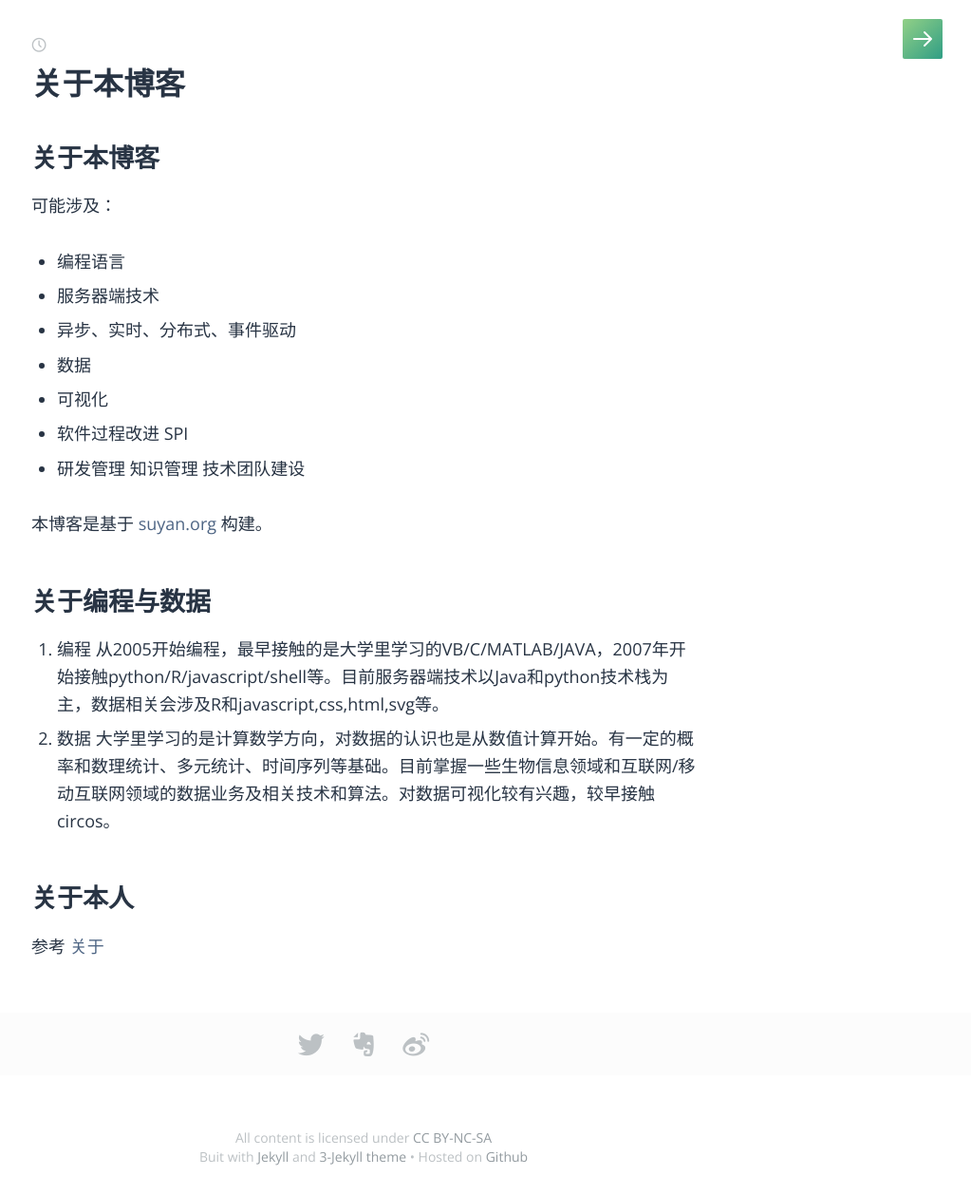
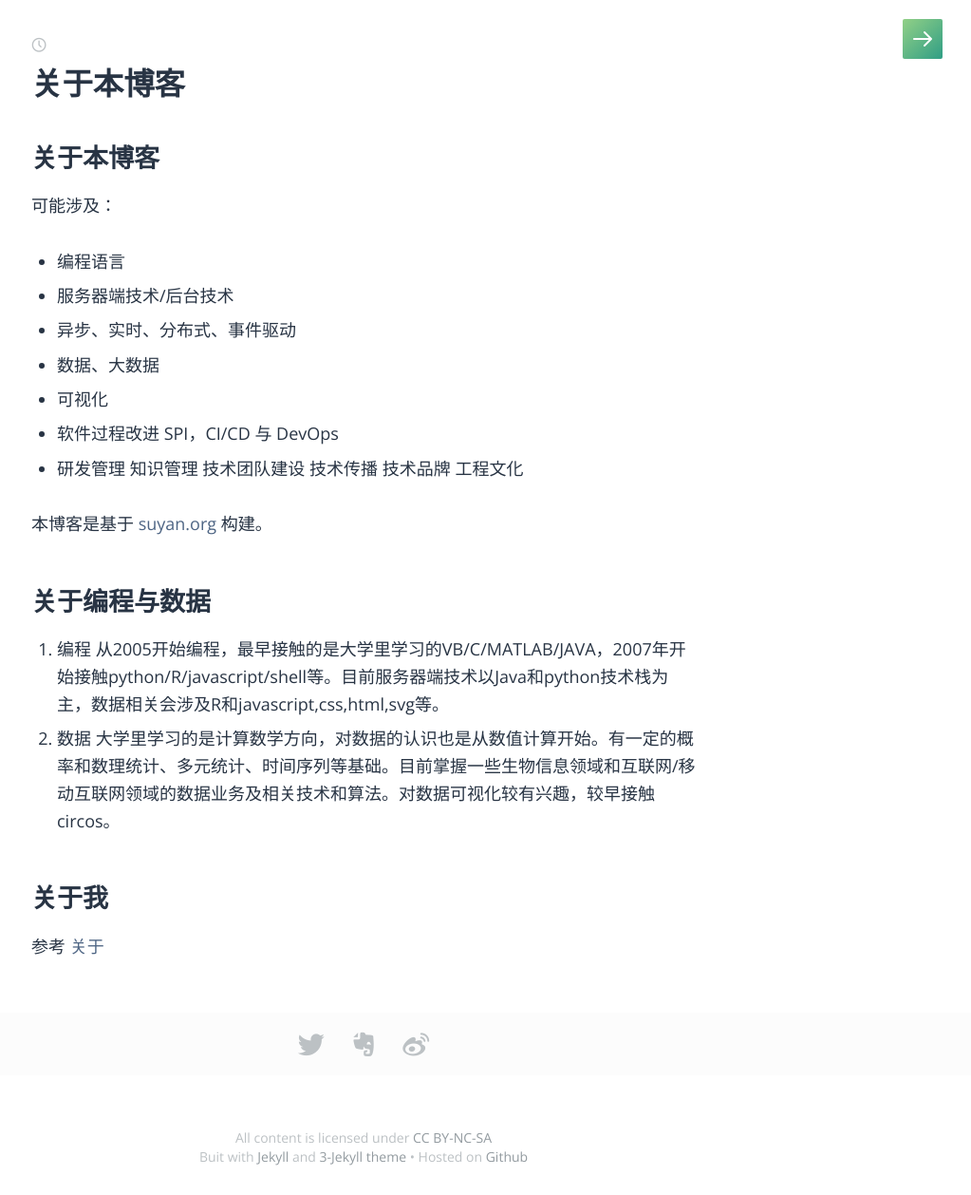
Before and after one commit to node/node.github.io, a Jekyll site: the page built from index.md, in a window 1280 px wide. Shown: the whole page at 95% size, without its empty margins (257-1280 px from the left). Built offline with Jekyll 4.4.1, drawn with Linux system fonts in a browser that asks for light colours; some web fonts are replaced; our own code applies the rules of GitHub Pages for plain Markdown files.

Commit message:
Update index.md

```diff
--- a/index.md
+++ b/index.md
@@ -7,12 +7,12 @@ layout: post
 可能涉及：
 
 - 编程语言
-- 服务器端技术
+- 服务器端技术/后台技术
 - 异步、实时、分布式、事件驱动
-- 数据
+- 数据、大数据
 - 可视化
-- 软件过程改进 SPI
-- 研发管理 知识管理 技术团队建设
+- 软件过程改进 SPI，CI/CD 与 DevOps
+- 研发管理 知识管理 技术团队建设 技术传播 技术品牌 工程文化
 
 本博客是基于 [suyan.org](https://github.com/suyan/suyan.github.io) 构建。
 
@@ -23,6 +23,6 @@ layout: post
 2. 数据
     大学里学习的是计算数学方向，对数据的认识也是从数值计算开始。有一定的概率和数理统计、多元统计、时间序列等基础。目前掌握一些生物信息领域和互联网/移动互联网领域的数据业务及相关技术和算法。对数据可视化较有兴趣，较早接触circos。
 
-## 关于本人
+## 关于我
 
 参考 [关于](2016/10/23/about-me.html)
```
